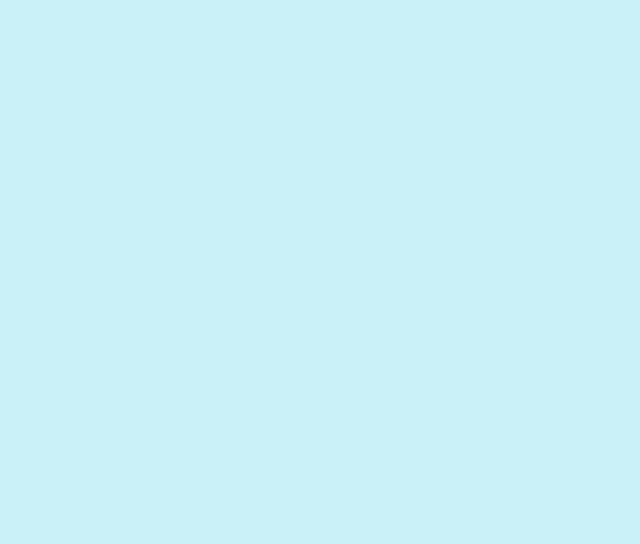
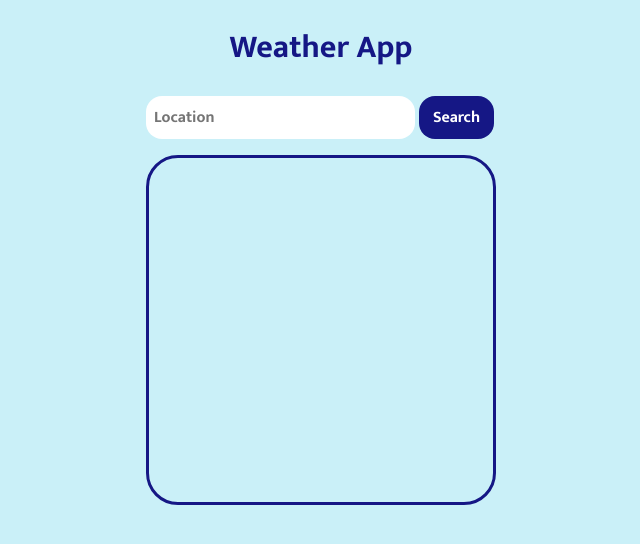
Before and after one commit to aburke76/weather_app, a website built with webpack: page src/index.html in a window 1280 px wide. Shown: the whole page, without its empty margins (319-959 px from the left). Built offline with nearby package versions, Linux system fonts and the light colour scheme.

Commit message:
basic elements and styles

```diff
--- a/src/index.html
+++ b/src/index.html
@@ -3,7 +3,14 @@
     <head>
         <meta charset="UTF-8" />
         <meta name="viewport" content="width=device-width, initial-scale=1.0" />
-        <title>Document</title>
+        <title>Weather App</title>
     </head>
-    <body></body>
+    <body>
+        <h1>Weather App</h1>
+        <form action="" class="form">
+            <input type="text" id="input" name="input" placeholder="Location" />
+            <button id="search">Search</button>
+        </form>
+        <div class="weather-display"></div>
+    </body>
 </html>
--- a/src/styles.css
+++ b/src/styles.css
@@ -25,6 +25,48 @@ h1 {
     font-family: "Mukta";
 }
 
+form {
+    width: 350px;
+}
+
+label {
+    font-family: "Mukta";
+    font-size: 1rem;
+    color: var(--royal-blue);
+    font-weight: 700;
+}
+
+input {
+    padding: 8px;
+    border-radius: 1rem;
+    border: none;
+    font-family: "Mukta";
+    font-size: 1rem;
+    font-weight: 700;
+}
+
+button {
+    outline: none;
+    border: transparent;
+    background-color: #151785;
+    color: white;
+    border-radius: 1rem;
+    padding: 8px;
+    font-weight: 700;
+    width: 75px;
+    font-family: "Mukta";
+    font-size: 1rem;
+    cursor: pointer;
+}
+
+.weather-display {
+    height: 350px;
+    width: 350px;
+    border: #151785 3px solid;
+    border-radius: 2rem;
+    margin-top: 1rem;
+}
+
 * {
     box-sizing: border-box;
 }
```
